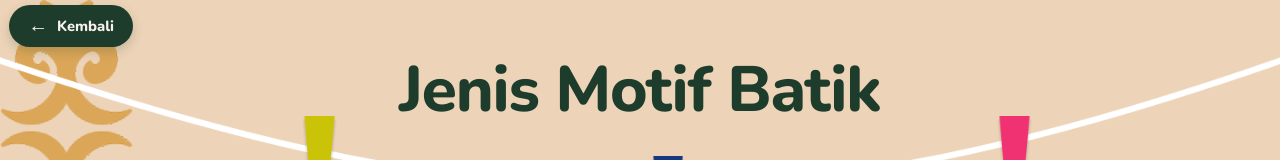
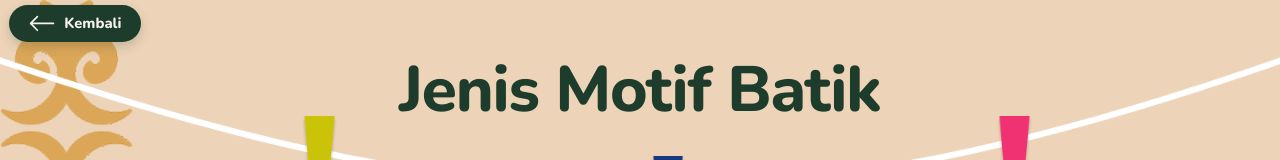
Before and after one commit to kyogree1/Web-batiktigazaman, a Nuxt app: page /mitra/batik-shaho/motif in a window 1280 px wide. Shown: the top 160 px of the page. Built offline with nearby package versions, Linux system fonts and the light colour scheme.

Commit message:
fix(mitra): center back button contents

```diff
--- a/app/pages/mitra/batik-shaho/maps.vue
+++ b/app/pages/mitra/batik-shaho/maps.vue
@@ -14,8 +14,10 @@ const communityLogo = '/halaman%20pertama/logo.png'
       aria-label="Kembali ke Batik Shaho"
       class="absolute left-[0.7%] top-[0.6%] z-40 inline-flex items-center gap-[0.7vw] rounded-full bg-[#1e3c2b] px-[1.5vw] py-[0.75vw] text-[1.15vw] font-extrabold text-[#f7f1ef] shadow-[0_0.35vw_0.8vw_rgba(30,60,43,0.2)] transition duration-200 hover:-translate-y-0.5 hover:bg-[#cb4c08] focus-visible:-translate-y-0.5 focus-visible:outline focus-visible:outline-4 focus-visible:outline-offset-4 focus-visible:outline-[#cb4c08] max-[700px]:left-4 max-[700px]:top-4 max-[700px]:gap-1.5 max-[700px]:px-3 max-[700px]:py-2 max-[700px]:text-sm"
     >
-      <span aria-hidden="true" class="text-[1.35em] leading-none">←</span>
-      <span>Kembali</span>
+      <svg aria-hidden="true" viewBox="0 0 32 20" class="h-[1.15em] w-[1.85em] shrink-0 fill-none stroke-current stroke-[2] leading-none">
+        <path d="M30 10H3M3 10l8-8M3 10l8 8" stroke-linecap="round" stroke-linejoin="round" />
+      </svg>
+      <span class="leading-none">Kembali</span>
     </NuxtLink>
 
     <img
--- a/app/pages/mitra/batik-shaho/motif.vue
+++ b/app/pages/mitra/batik-shaho/motif.vue
@@ -85,8 +85,10 @@ const clips = [
       aria-label="Kembali ke Batik Shaho"
       class="absolute left-[0.7%] top-[0.6%] z-20 inline-flex items-center gap-[0.7vw] rounded-full bg-[#1e3c2b] px-[1.5vw] py-[0.75vw] text-[1.15vw] font-extrabold text-[#f7f1ef] shadow-[0_0.35vw_0.8vw_rgba(30,60,43,0.2)] transition duration-200 hover:-translate-y-0.5 hover:bg-[#cb4c08] focus-visible:-translate-y-0.5 focus-visible:outline focus-visible:outline-4 focus-visible:outline-offset-4 focus-visible:outline-[#cb4c08] max-[700px]:left-4 max-[700px]:top-4 max-[700px]:gap-1.5 max-[700px]:px-3 max-[700px]:py-2 max-[700px]:text-sm"
     >
-      <span aria-hidden="true" class="text-[1.35em] leading-none">←</span>
-      <span>Kembali</span>
+      <svg aria-hidden="true" viewBox="0 0 32 20" class="h-[1.15em] w-[1.85em] shrink-0 fill-none stroke-current stroke-[2] leading-none">
+        <path d="M30 10H3M3 10l8-8M3 10l8 8" stroke-linecap="round" stroke-linejoin="round" />
+      </svg>
+      <span class="leading-none">Kembali</span>
     </NuxtLink>
 
     <component
```
